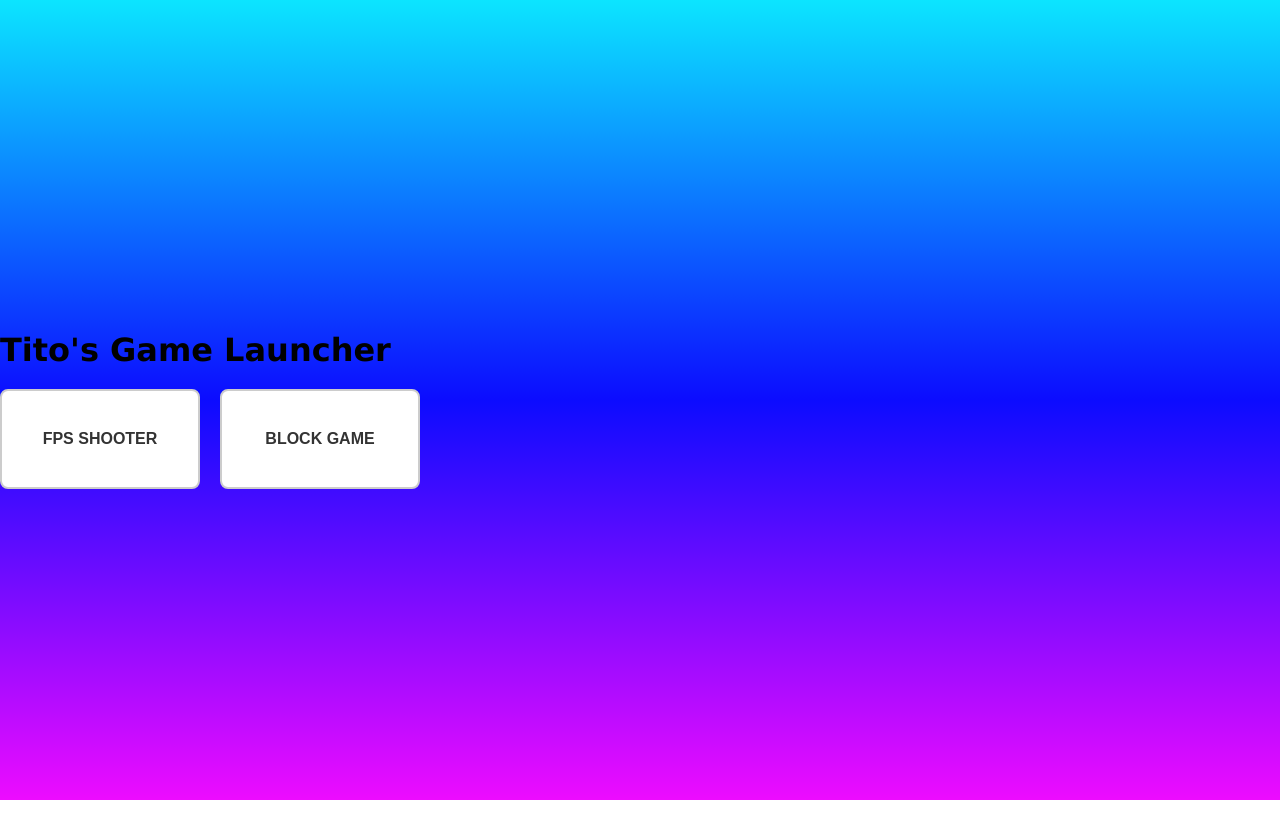
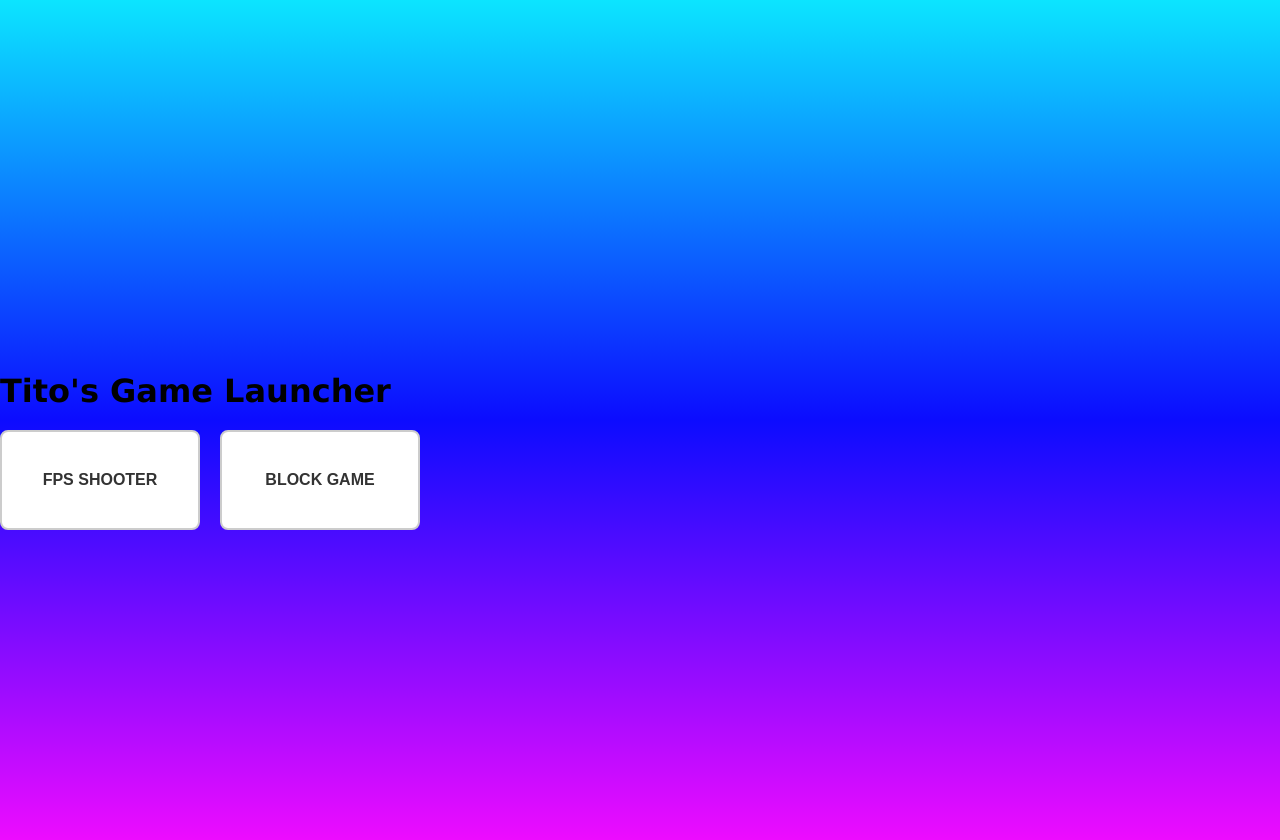
Before and after one commit to ta9793/myWebsite, a plain HTML site: page index.html in a window 1280 px wide. Before the commit the page ends 800 px from the top, so only its background shows below. Drawn offline with Linux system fonts and the light colour scheme.

Commit message:
will it workUpdate index.html

```diff
--- a/index.html
+++ b/index.html
@@ -12,19 +12,18 @@
           rgb(12, 12, 255),
           rgb(237, 12, 255)
         );
-        min-width: 100%;
-        min-height: 100%;
         margin: 0;
+        height: 100vh; /* Ensure the body takes full height */
         display: flex;
         justify-content: center; /* Horizontally center the content */
         align-items: flex-start; /* Align content to the top */
-        flex-direction: column;
+        flex-direction: column; /* Stack elements vertically */
+        padding-top: 40px; /* Add some space from the top */
       }
 
       h1 {
         font-family: verdana;
-        margin-top: 20px; /* Space between the top and title */
-        margin-bottom: 20px; /* Space between the title and buttons */
+        margin-bottom: 20px; /* Space between title and buttons */
       }
 
       a {
@@ -34,8 +33,7 @@
       /* Container for the buttons */
       .button-container {
         display: flex;
-        justify-content: center;
-        align-items: center;
+        justify-content: center; /* Horizontally center the buttons */
         gap: 20px; /* Space between buttons */
       }
 
```
